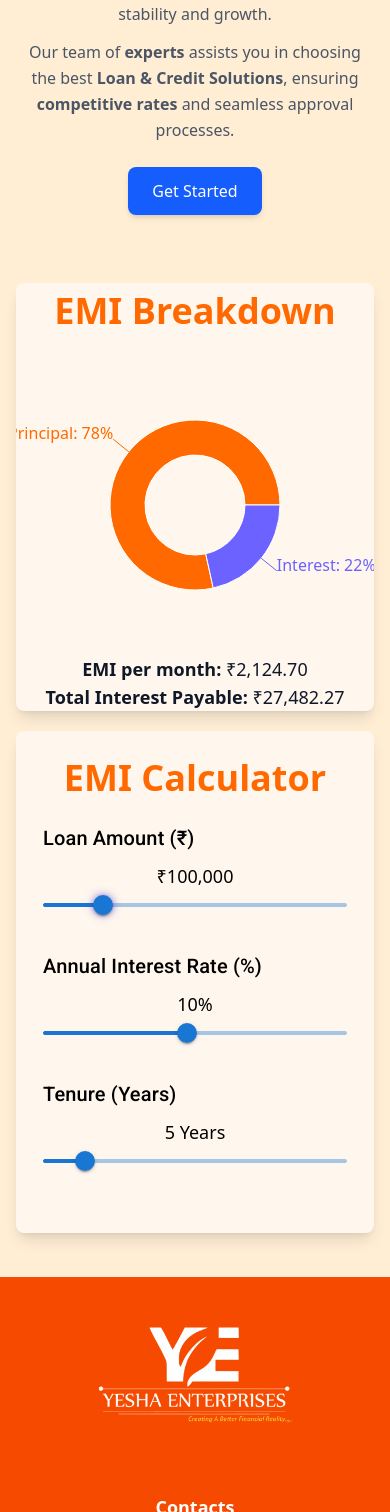
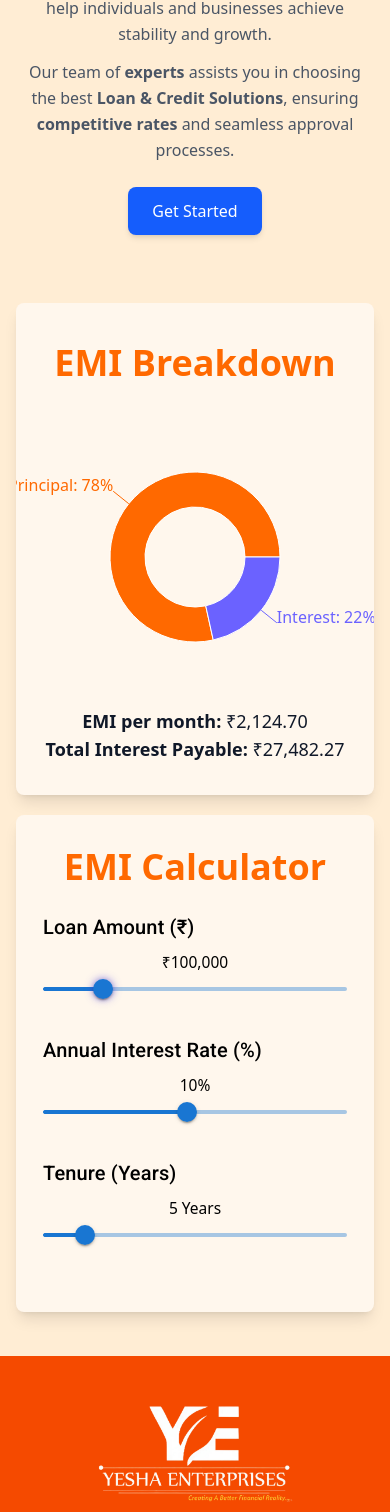
Before and after one commit to krishna9212/YeshaEnterprises.com, a React (Vite) app: page /#/ in a window 390 px wide. Shown: the part 1613-3125 px from the top of the page. Built offline with nearby package versions, Linux system fonts and the light colour scheme.

Commit message:
Loan section update

```diff
--- a/src/Components/EmiCalculator.jsx
+++ b/src/Components/EmiCalculator.jsx
@@ -47,7 +47,7 @@ function EMICalculator() {
     <>
     <div className="flex flex-col-reverse py-5  md:flex-row justify-center p-2 items-center md:items-start h-min-screen px-4 bg-orange-100 dark:bg-gray-900 text-gray-900 dark:text-gray-100 transition-colors duration-300">
       {/* Left Side - Controls */}
-      <div className="lg:w-1/2 w-full shadow-lg rounded-lg p-[27px] mb-6 lg:mb-0 lg:mr-6 bg-orange-50 dark:bg-gray-800 transition-colors duration-300">
+      <div className="lg:w-1/2  w-full shadow-lg py-8 md:py-7 rounded-lg p-[27px] mb-6 lg:mb-0 lg:mr-6 bg-orange-50 dark:bg-gray-800 transition-colors duration-300">
   <h1 className="text-4xl font-extrabold text-center mb-6 text-orange-500 dark:text-gray-200">
     EMI Calculator
   </h1>
@@ -69,7 +69,7 @@ function EMICalculator() {
     ) : (
       <div
         onClick={() => setEditField("amount")}
-        className="text-center mt-2 text-lg cursor-pointer text-black dark:text-gray-200"
+        className="text-center mt-2 text-[0.97rem] cursor-pointer text-black dark:text-gray-200"
       >
         ₹{amount.toLocaleString()}
       </div>
@@ -108,7 +108,7 @@ function EMICalculator() {
     ) : (
       <div
         onClick={() => setEditField("interestRate")}
-        className="text-center mt-2 text-lg cursor-pointer text-black dark:text-gray-200"
+        className="text-center mt-2 text-[0.97rem] cursor-pointer text-black dark:text-gray-200"
       >
         {interestRate}%
       </div>
@@ -142,7 +142,7 @@ function EMICalculator() {
     ) : (
       <div
         onClick={() => setEditField("tenure")}
-        className="text-center mt-2 text-lg cursor-pointer text-black dark:text-gray-200"
+        className="text-center mt-2 text-[0.97rem] cursor-pointer text-black dark:text-gray-200"
       >
         {tenure} Years
       </div>
@@ -160,7 +160,7 @@ function EMICalculator() {
 
 
       {/* Right Side - Pie Chart */}
-      <div className="lg:w-1/2 w-[100%] mb-5  md:mb-0 shadow-lg rounded-lg  md:p-9 flex flex-col items-center bg-orange-50 dark:bg-gray-800 transition-colors duration-300">
+      <div className="lg:w-1/2 w-[100%] mb-5 py-8 md:py-[2.35rem] md:mb-0 shadow-lg rounded-lg  md:p-9 flex flex-col items-center bg-orange-50 dark:bg-gray-800 transition-colors duration-300">
         <h2 className="text-4xl pt-2 font-extrabold text-center mb-6 text-orange-500 dark:text-gray-200 ">
           EMI Breakdown
         </h2>
--- a/src/Components/HorizontalLogoSlider.jsx
+++ b/src/Components/HorizontalLogoSlider.jsx
@@ -34,7 +34,7 @@ const HorizontalLogoSlider = () => {
           logo ? ( // Only render if the logo exists
             <div
               key={index}
-              className="w-[350px] h-[100px] flex justify-center items-center bg-white p-2 rounded-md shadow-md"
+              className="w-[4000px] h-[120px] flex justify-center items-center bg-white  p-2 rounded-md shadow-md"
             >
               <img
                 src={logo}
--- a/src/Components/LoanCatagories.jsx
+++ b/src/Components/LoanCatagories.jsx
@@ -120,18 +120,18 @@ function LoanCategories() {
           decoding="async"
           className="h-16 w-18 object-contain transition-transform duration-300 group-hover:rotate-6"
         />
-        <h2 className="text-[0.8rem] md:text-[1rem] font-semibold text-gray-800 dark:text-gray-100 mt-3">
+        <h2 className="text-[0.9rem] md:text-[1rem] font-bold text-gray-800 dark:text-gray-100 mt-3">
           {category.name}
         </h2>
       </div>
 
       {/* Summary Text */}
-      <p className="hidden md:block text-[0.75rem] text-gray-500 dark:text-gray-300 text-center mt-2 px-4">
+      <p className=" text-[0.70rem] whitespace-nowrap poppins-regular text-gray-500 dark:text-gray-300 text-center mt-2 px-4">
         {category.summary}
       </p>
 
       {/* Action Button */}
-      <button className="mt-4 flex items-center justify-center bg-[#0198D6] text-white text-[0.7rem] md:text-[0.8rem] font-medium px-4 py-2 rounded-full transition-all duration-300 hover:bg-[#0077b6] hover:shadow-md">
+      <button className="mt-4 flex  items-center justify-center bg-[#0198D6] text-white text-[0.7rem] md:text-[0.8rem] font-medium px-4 py-2 rounded-full transition-all duration-300 hover:bg-[#0077b6] hover:shadow-md">
         {category.buttonName}
         <FaArrowRight className="ml-2 text-[0.9rem]" />
       </button>
```
